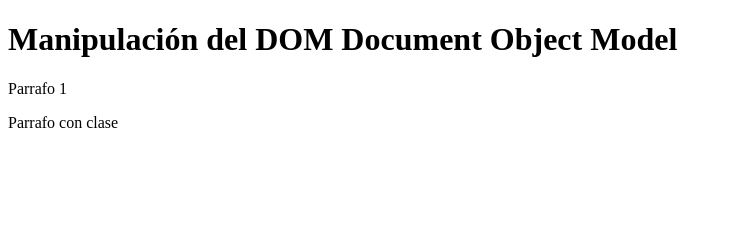
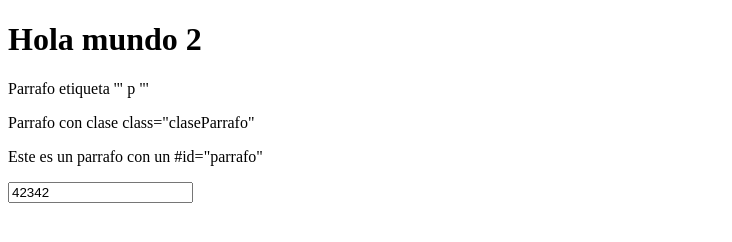
Before and after one commit to MarioMozo/Curso_Javascript_Practico, a plain HTML site: page index.html in a window 1280 px wide. Shown: the whole page, without its empty margins (0-732 px from the left). Drawn offline with Linux system fonts and the light colour scheme.

Commit message:
Acceso al DOM

```diff
--- a/index.html
+++ b/index.html
@@ -7,10 +7,15 @@
 </head>
 <body>
 
-    <h1> Manipulación del DOM Document Object Model</h1>
+    <h1 p ="atributoP"> Manipulación del DOM Document Object Model</h1>
 
-    <p>Parrafo 1</p>
-    <p class="parrafo">Parrafo con clase</p>
+     <p>Parrafo etiqueta '" p "' </p>
+    <p class="claseParrafo">Parrafo con clase class="claseParrafo"</p>
+    <p id="parrafo">Este es un parrafo con un #id="parrafo"</p>
+    <input placeholder="Escribe algo..." value="ejemplo"/>
+
+
+
     <script src="script.js"></script>
 
 </body>
--- a/script.js
+++ b/script.js
@@ -1 +1,30 @@
 console.log('Iniciando script en Javascript');
+//h1 { color: red} sintaxis parecida a css
+const h1 = document.querySelector('h1');
+const p = document.querySelector('p');
+const claseParrafo = document.querySelector('claseParrafo');
+const parrafo = document.querySelector('parrafo');
+const input = document.querySelector('input')
+
+console.log(input.value );
+
+console.log({
+    h1,
+    p,
+    claseParrafo,
+    parrafo
+});
+
+h1.innerHTML = 'Hola mundo';
+h1.innerText = 'Hola mundo 2';
+
+h1.classList.add('rojo');
+h1.classList.remove('verde');
+
+input.value = "42342"
+
+const img = document.createElement('img');
+img.setAttribute('src', './img/moto.jpg');
+console.log(img);
+
+parrafo.append(img)
```
Also changed, not shown: 1 other file.
